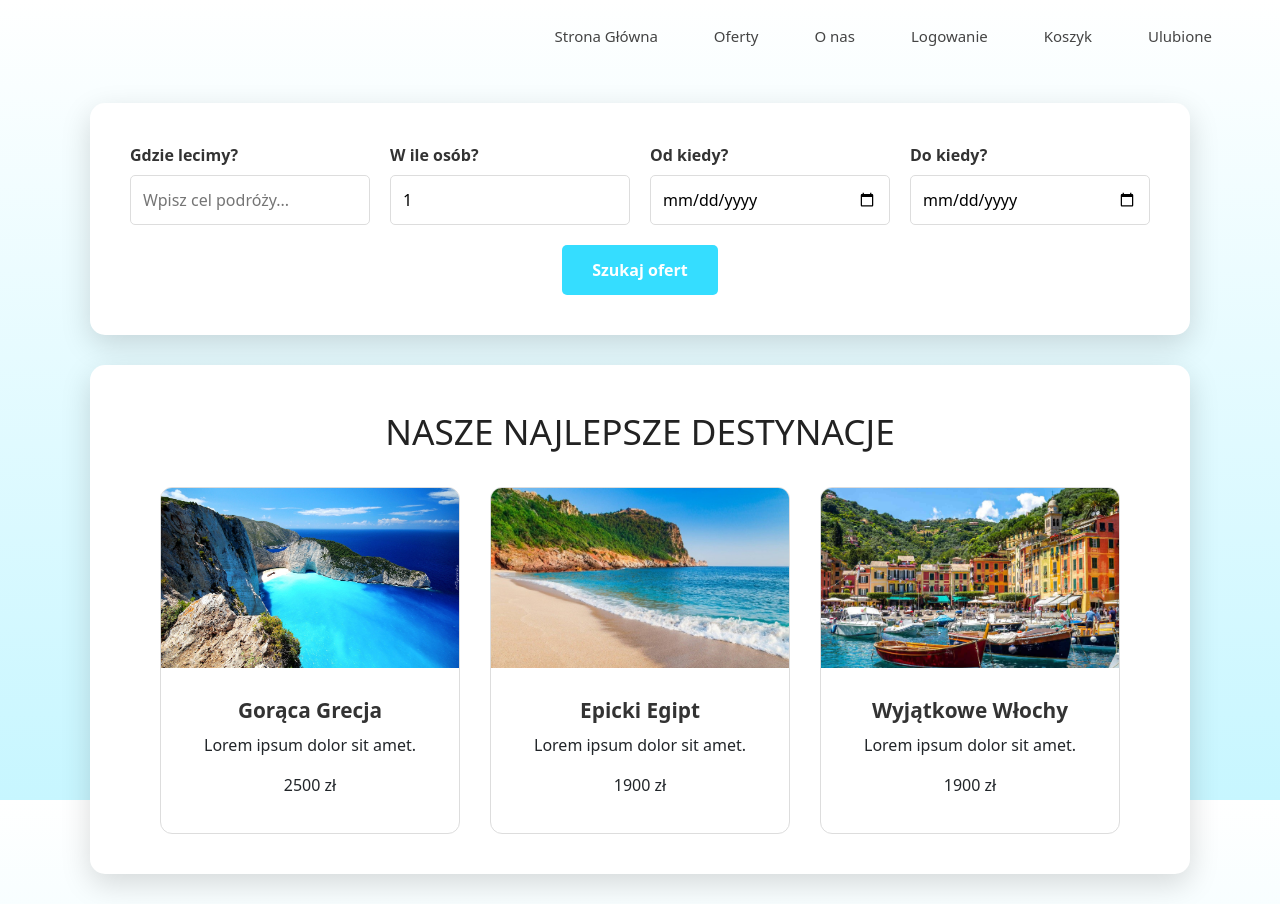
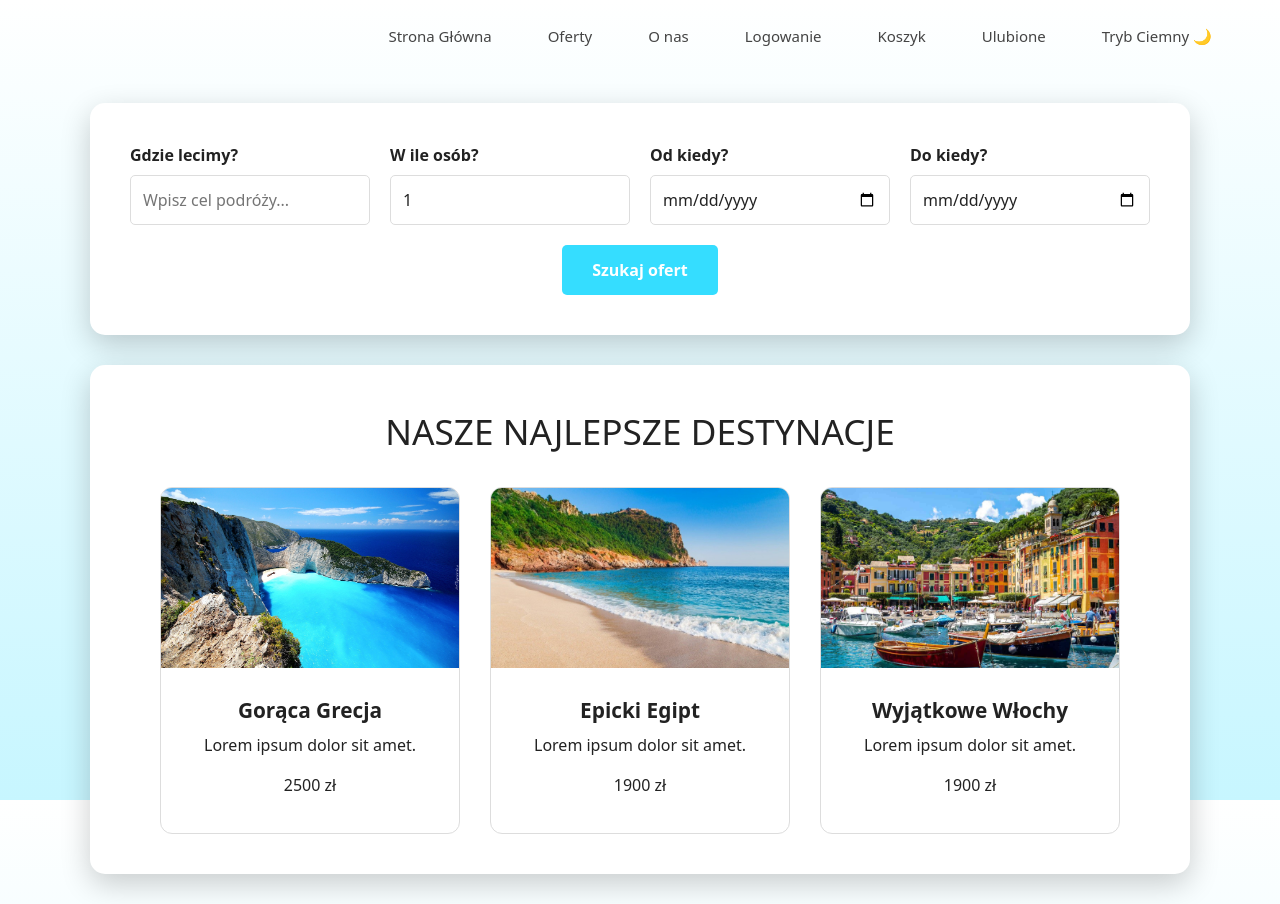
Before and after one commit to julia-lys/Travel-Agency, an Angular app: page / in a window 1280 px wide. Built offline with nearby package versions, Linux system fonts and the light colour scheme.

Commit message:
style: dark mode

```diff
--- a/src/app/app.css
+++ b/src/app/app.css
@@ -3,8 +3,7 @@
   justify-content: flex-end;
   gap: 20px;
   padding: 15px 50px;
-  background-color: none;
-
+  background-color: transparent;
 }
 
 .navbar button {
@@ -13,14 +12,12 @@
   padding: 8px 16px;
   font-size: 15px;
   font-weight: 500;
-  color: #444;
+  color: var(--text-secondary);
   cursor: pointer;
   border-radius: 20px;
   transition: all 0.3s ease;
 }
 
 .navbar button:hover {
-  color: #00d5ff;
-  background-color: #f0f7ff;
-
+  color: var(--accent-color);
 }
--- a/src/app/app.html
+++ b/src/app/app.html
@@ -5,6 +5,10 @@
   <button routerLink="/logowanie">Logowanie</button>
   <button routerLink="/koszyk">Koszyk</button>
   <button routerLink="/ulubione">Ulubione</button>
+  <button (click)="toggleTheme()" class="theme-toggle">
+  {{ isDarkMode ? 'Tryb Jasny ☀️' : 'Tryb Ciemny 🌙' }}
+</button>
+
 </nav>
 
 <router-outlet></router-outlet>
--- a/src/app/app.ts
+++ b/src/app/app.ts
@@ -8,7 +8,15 @@ import { RouterOutlet, RouterLink } from '@angular/router';
   styleUrl: './app.css'
 })
 export class App {
-  protected readonly title = signal('ProjektAngular');
+isDarkMode = false;
 
+  toggleTheme() {
+    this.isDarkMode = !this.isDarkMode;
+    if (this.isDarkMode) {
+      document.body.classList.add('dark-mode');
+    } else {
+      document.body.classList.remove('dark-mode');
+    }
+  }
 
 }
--- a/src/app/logowanie/logowanie.html
+++ b/src/app/logowanie/logowanie.html
@@ -18,7 +18,5 @@
         <button type="button" class="btn-register" routerLink="/rejestracja">Zarejestruj się</button>
       </div>
     </form>
-
-    <p class="register-link">Nie masz konta? <a routerLink="/rejestracja">Zarejestruj się tutaj</a></p>
   </div>
 </div>
--- a/src/app/oferta-szczegoly/oferta-szczegoly.css
+++ b/src/app/oferta-szczegoly/oferta-szczegoly.css
@@ -1,12 +1,15 @@
 .main-container {
-  background-color: white;
+  /* ZMIANA: tło kontenera ze zmiennej */
+  background-color: var(--card-bg);
   max-width: 1100px;
   width: 90%;
   margin: 30px auto;
   padding: 40px;
   border-radius: 15px;
-  box-shadow: 0 10px 30px rgba(0,0,0,0.15);
+  /* ZMIANA: cień dostosowany do trybu dark */
+  box-shadow: 0 10px 30px rgba(0,0,0,0.2);
   box-sizing: border-box;
+  transition: background-color 0.3s ease;
 }
 
 .szczegoly-wrapper {
@@ -18,7 +21,8 @@
 
 .tytul-oferty {
   font-size: 2.2rem;
-  color: #222;
+  /* ZMIANA: kolor tytułu */
+  color: var(--text-main);
   margin: 0;
   text-align: center;
 }
@@ -39,7 +43,8 @@
 }
 
 .kafelek-cena {
-  background-color: #35ddff;
+  /* ZMIANA: użycie zmiennej akcentu */
+  background-color: var(--accent-color);
   padding: 20px 40px;
   border-radius: 10px;
   text-align: center;
@@ -61,10 +66,10 @@
   display: block;
 }
 
-
 .kafelek-opis {
-  background-color: #f9f9f9;
-  border: 1px solid #eee;
+  /* ZMIANA: tło wtórne (szare w jasnym, ciemniejszy szary w dark) */
+  background-color: var(--secondary-bg);
+  border: 1px solid var(--border-color);
   padding: 30px;
   border-radius: 12px;
   width: 100%;
@@ -73,15 +78,17 @@
 
 .kafelek-opis h3 {
   margin-top: 0;
-  color: #333;
-  border-bottom: 2px solid #35ddff;
+  /* ZMIANA: kolor nagłówka opisu */
+  color: var(--text-main);
+  border-bottom: 2px solid var(--accent-color);
   width: fit-content;
   padding-bottom: 5px;
 }
 
 .kafelek-opis p {
   line-height: 1.7;
-  color: #555;
+  /* ZMIANA: kolor tekstu opisu */
+  color: var(--text-secondary);
 }
 
 .akcje-oferty {
@@ -92,9 +99,10 @@
 }
 
 .btn-ulubione {
-  background: white;
-  border: 2px solid #ff4d4d;
-  color: #ff4d4d;
+  /* ZMIANA: tło przycisku ze zmiennej kafelka */
+  background: var(--card-bg);
+  border: 2px solid var(--accent-color);
+  color: var(--accent-color);
   padding: 12px 25px;
   border-radius: 5px;
   font-weight: bold;
@@ -103,14 +111,14 @@
 }
 
 .btn-ulubione:hover {
-  background: #ff4d4d;
+  background: var(--accent-color);
   color: white;
 }
 
 .btn-koszyk {
-  background: white;
-  border: 2px solid #35ddff;
-  color: #35ddff;
+  background: var(--accent-color);
+  border: 2px solid var(--accent-color);
+  color: white;
   padding: 12px 25px;
   border-radius: 5px;
   font-weight: bold;
@@ -119,6 +127,7 @@
 }
 
 .btn-koszyk:hover {
-  background: #35ddff;
+  background: var(--accent-hover);
+  border-color: var(--accent-hover);
   color: white;
 }
--- a/src/app/oferta-szczegoly/oferta-szczegoly.html
+++ b/src/app/oferta-szczegoly/oferta-szczegoly.html
@@ -17,8 +17,8 @@
     </div>
 
     <div class="akcje-oferty">
-      <button class="btn-ulubione">❤️ Dodaj do ulubionych</button>
-      <button class="search-btn btn-koszyk">🛒 Dodaj do koszyka</button>
+      <button class="btn-ulubione">Dodaj do ulubionych</button>
+      <button class="search-btn btn-koszyk">Dodaj do koszyka</button>
     </div>
   </div>
 } @else {
--- a/src/app/oferty/oferty.css
+++ b/src/app/oferty/oferty.css
@@ -1,12 +1,15 @@
 .main-container {
-  background-color: white;
+  /* ZMIANA: tło kontenera głównego */
+  background-color: var(--card-bg);
   max-width: 1100px;
   width: 90%;
   margin: 30px auto;
   padding: 40px;
   border-radius: 15px;
-  box-shadow: 0 10px 30px rgba(0,0,0,0.15);
+  /* ZMIANA: cień dostosowany do trybu */
+  box-shadow: 0 10px 30px rgba(0,0,0,0.2);
   box-sizing: border-box;
+  transition: background-color 0.3s ease;
 }
 
 .search-card-style {
@@ -16,7 +19,6 @@
   align-items: flex-end;
   gap: 20px;
 }
-
 
 .search-field {
   display: flex;
@@ -28,17 +30,28 @@
 .search-field label {
   font-weight: bold;
   margin-bottom: 8px;
-  color: #333;
+  /* ZMIANA: kolor etykiety wyszukiwarki */
+  color: var(--text-main);
 }
 
 .search-field input {
   padding: 12px;
-  border: 1px solid #ddd;
+  /* ZMIANA: kolory inputa wyszukiwarki */
+  background-color: var(--card-bg);
+  color: var(--text-main);
+  border: 1px solid var(--border-color);
   border-radius: 5px;
+  transition: all 0.3s ease;
+}
+
+.search-field input:focus {
+  outline: none;
+  border-color: var(--accent-color);
 }
 
 .search-btn {
-  background-color: #35ddff;
+  /* ZMIANA: kolor przycisku ze zmiennej */
+  background-color: var(--accent-color);
   color: white;
   border: none;
   padding: 13px 30px;
@@ -49,7 +62,8 @@
 }
 
 .search-btn:hover {
-  background-color: #02afd2;
+  /* ZMIANA: kolor hover ze zmiennej */
+  background-color: var(--accent-hover);
 }
 
 .oferty-grid {
@@ -60,17 +74,21 @@
 }
 
 .karta-oferty {
-  background-color: #ffffff;
+  /* ZMIANA: tło karty i obramowanie */
+  background-color: var(--card-bg);
+  color: var(--text-main);
   cursor: pointer;
-  border: 1px solid #ddd;
+  border: 1px solid var(--border-color);
   border-radius: 8px;
   overflow: hidden;
   text-align: center;
-  transition: transform 0.2s;
+  transition: transform 0.2s, background-color 0.3s, border-color 0.3s;
 }
 
 .karta-oferty:hover {
   transform: scale(1.03);
+  /* Opcjonalnie: lekkie podświetlenie obramowania na hover */
+  border-color: var(--accent-color);
 }
 
 .karta-oferty img {
@@ -87,6 +105,7 @@
 .karta-tresc h3 {
   font-size: 1.3rem;
   margin-bottom: 10px;
-  color: #333;
+  /* ZMIANA: kolor tytułu na karcie */
+  color: var(--text-main);
   font-weight: 600;
 }
--- a/src/app/strona-glowna/strona-glowna.css
+++ b/src/app/strona-glowna/strona-glowna.css
@@ -1,13 +1,14 @@
-
 .main-container {
-  background-color: white;
+  /* ZMIANA: dynamiczne tło i przejście */
+  background-color: var(--card-bg);
   max-width: 1100px;
   width: 90%;
   margin: 30px auto;
   padding: 40px;
   border-radius: 15px;
-  box-shadow: 0 10px 30px rgba(0,0,0,0.15);
+  box-shadow: 0 10px 30px rgba(0,0,0,0.2);
   box-sizing: border-box;
+  transition: background-color 0.3s ease;
 }
 
 .search-card-style {
@@ -26,7 +27,8 @@
 .bestsellery p {
   font-size: 2.2rem;
   font-weight: 500;
-  color: #222;
+  /* ZMIANA: kolor napisu Bestsellery */
+  color: var(--text-main);
   text-transform: uppercase;
   margin: 0;
 }
@@ -39,17 +41,20 @@
 }
 
 .karta-oferty {
-  background-color: #ffffff;
+  /* ZMIANA: tło karty i obramowanie */
+  background-color: var(--card-bg);
+  color: var(--text-main);
   cursor: pointer;
-  border: 1px solid #ddd;
+  border: 1px solid var(--border-color);
   border-radius: 12px;
   overflow: hidden;
   text-align: center;
-  transition: transform 0.3s ease;
+  transition: transform 0.3s ease, background-color 0.3s ease, border-color 0.3s ease;
 }
 
 .karta-oferty:hover {
   transform: translateY(-5px);
+  border-color: var(--accent-color);
 }
 
 .karta-oferty img {
@@ -66,7 +71,8 @@
 .karta-tresc h3 {
   font-size: 1.3rem;
   margin-bottom: 10px;
-  color: #333;
+  /* ZMIANA: kolor tytułu na kafelku */
+  color: var(--text-main);
   font-weight: 600;
 }
 
@@ -80,17 +86,27 @@
 .search-field label {
   font-weight: bold;
   margin-bottom: 8px;
-  color: #333;
+  /* ZMIANA: kolor labela */
+  color: var(--text-main);
 }
 
 .search-field input {
   padding: 12px;
-  border: 1px solid #ddd;
+  /* ZMIANA: kolory inputa */
+  background-color: var(--card-bg);
+  color: var(--text-main);
+  border: 1px solid var(--border-color);
   border-radius: 5px;
+  transition: all 0.3s ease;
+}
+
+.search-field input:focus {
+  outline: none;
+  border-color: var(--accent-color);
 }
 
 .search-btn {
-  background-color: #35ddff;
+  background-color: var(--accent-color);
   color: white;
   border: none;
   padding: 13px 30px;
@@ -101,5 +117,5 @@
 }
 
 .search-btn:hover {
-  background-color: #02afd2;
+  background-color: var(--accent-hover);
 }
--- a/src/styles.css
+++ b/src/styles.css
@@ -1,6 +1,41 @@
+/* styles.css */
+:root {
+  /* Kolory tła */
+  --bg-gradient: linear-gradient(180deg, #ffffff 0%, #c7f6ff 100%);
+  --card-bg: #ffffff;
+  --secondary-bg: #f9f9f9;
+
+  /* Kolory tekstu */
+  --text-main: #222222;
+  --text-secondary: #444444;
+  --text-muted: #666666;
+
+  /* Akcenty (pozostają podobne lub lekko jaśniejsze w dark mode) */
+  --accent-color: #35ddff;
+  --accent-hover: #02afd2;
+  --border-color: #dddddd;
+}
+
+/* Definicja dla trybu ciemnego */
+body.dark-mode {
+  --bg-gradient: linear-gradient(180deg, #2e2e2e 0%, #1a1a1a 100%);
+  --card-bg: #1e1e1e;
+  --secondary-bg: #2d2d2d;
+
+  --text-main: #a5a5a5;
+  --text-secondary: #cccccc;
+  --text-muted: #aaaaaa;
+
+  --accent-color: #35ddff; /* Niebieski zwykle dobrze wygląda też w dark */
+  --accent-hover: #5ee7ff;
+  --border-color: #444444;
+}
+
 body {
-  background: linear-gradient(180deg, #ffffff 0%,#c7f6ff 100%, #b5f3ff 100%);
+  background: var(--bg-gradient);
   background-attachment: fixed;
   margin: 0;
   min-height: 100vh;
+  color: var(--text-main);
+  transition: background 0.3s ease; /* Płynne przejście koloru tła */
 }
```
Also changed, not shown: src/app/logowanie/logowanie.css (+15 -31 lines), src/app/o-nas/o-nas.css (+32 -12 lines), src/app/rejestracja/rejestracja.css (+28 -13 lines).
